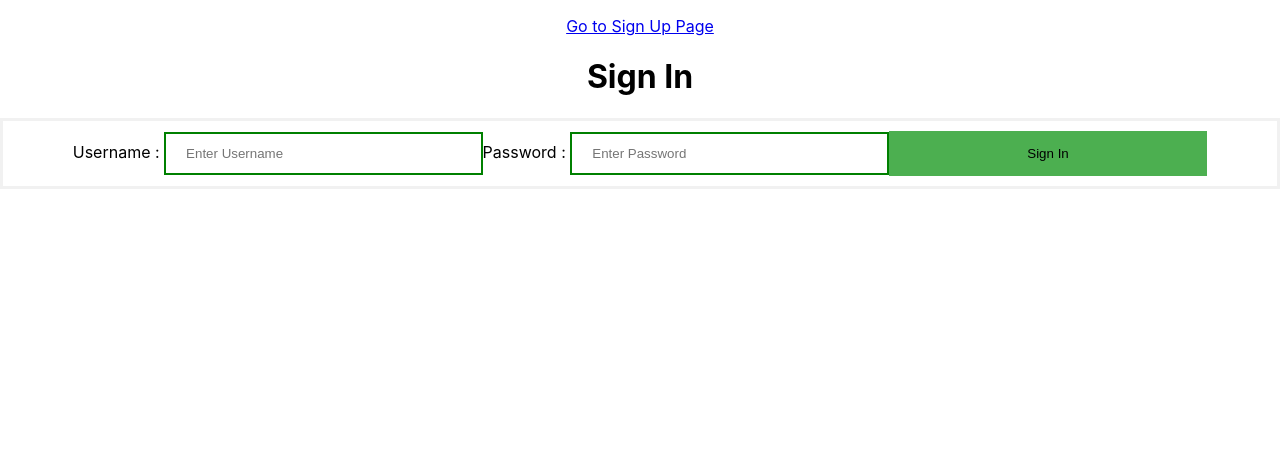
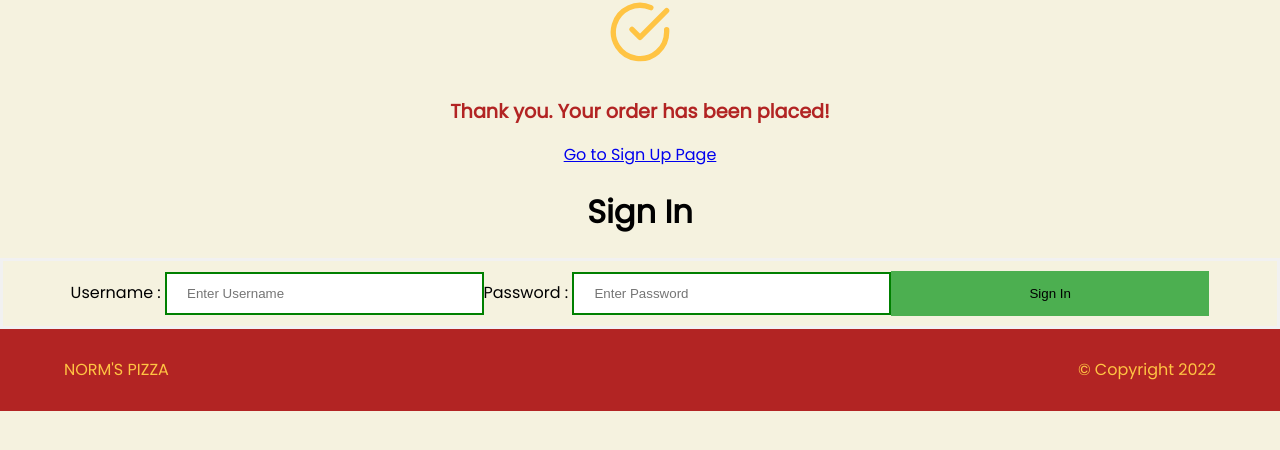
Before and after one commit to NishanthPrajith/CSC322_Final_Project, a React (Create React App) app: page /signIn in a window 1280 px wide. Shown: the top 450 px of the page. Built offline with nearby package versions, Linux system fonts and the light colour scheme; no server answers.

Commit message:
added some comps

```diff
--- a/package.json
+++ b/package.json
@@ -9,6 +9,7 @@
     "firebase": "^9.6.2",
     "react": "^17.0.2",
     "react-dom": "^17.0.2",
+    "react-icons": "^4.3.1",
     "react-router-dom": "^6.2.1",
     "react-scripts": "5.0.0",
     "web-vitals": "^2.1.3"
--- a/src/App.js
+++ b/src/App.js
@@ -11,15 +11,20 @@ import { AuthProvider } from "./contexts/Authcontext"
 import SignUp from './SignUpComps/signUp';
 import SignIn from './SignInComps/signIn';
 
+import Footer from './recycleComps/footer';
+import FinalPage from './checkoutComps/finalPage';
+
 function App() {
   return (
     <div className="App">
+      <FinalPage />
       <AuthProvider>
         <Routes>
           <Route exact path="/" element={<SignUp />} />
           <Route exact path="/signIn" element={<SignIn />} />
         </Routes>
       </AuthProvider>
+      <Footer></Footer>
     </div>
   );
 }
--- a/src/SignInComps/signIn.css
+++ b/src/SignInComps/signIn.css
@@ -1,6 +1,3 @@
-
-
-
 .SignIn button {
     background-color: #4CAF50;
     width: 25%;
--- /dev/null
+++ b/src/checkoutComps/finalPage.css
@@ -0,0 +1,11 @@
+
+.finalPage h1 {
+    color: var(--red);
+    font-size: 1.2rem;
+}
+
+.finalPageCheck {
+    font-size: 4rem;
+    padding-bottom: 1%;
+    color: var(--yellow);
+}
--- /dev/null
+++ b/src/checkoutComps/finalPage.js
@@ -0,0 +1,11 @@
+import {FiCheckCircle} from "react-icons/fi";
+import './finalPage.css';
+
+export default function FinalPage() {
+    return (
+        <div className = "finalPage">
+            <FiCheckCircle className = "finalPageCheck" />
+            <h1>Thank you. Your order has been placed!</h1>
+        </div>
+    )
+}
--- a/src/index.css
+++ b/src/index.css
@@ -1,13 +1,22 @@
+@import url('https://fonts.googleapis.com/css2?family=Poppins&display=swap');
+
 body {
   margin: 0;
-  font-family: -apple-system, BlinkMacSystemFont, 'Segoe UI', 'Roboto', 'Oxygen',
-    'Ubuntu', 'Cantarell', 'Fira Sans', 'Droid Sans', 'Helvetica Neue',
-    sans-serif;
+  font-family: 'Poppins', sans-serif;
   -webkit-font-smoothing: antialiased;
   -moz-osx-font-smoothing: grayscale;
+  background-color: var(--beige);
 }
 
 code {
   font-family: source-code-pro, Menlo, Monaco, Consolas, 'Courier New',
     monospace;
 }
+
+:root {
+  --red: #B22423;
+  --beige: #F5F2DF;
+  --white: #fff;
+  --black: #35312C;
+  --yellow: #FFC443;
+}
--- /dev/null
+++ b/src/recycleComps/footer.css
@@ -0,0 +1,20 @@
+
+footer {
+    width: 90%;
+    padding: 1% 5%;
+    display: grid;
+    grid-template-columns: 1fr 1fr;
+    background-color: var(--red);
+}
+
+footer p {
+    color: var(--yellow);
+}
+
+footer p:nth-child(1) {
+    text-align: left;
+}
+
+footer p:nth-child(2) {
+    text-align: right;
+}
--- /dev/null
+++ b/src/recycleComps/footer.js
@@ -0,0 +1,10 @@
+import './footer.css'
+
+export default function Footer() {
+    return (
+        <footer>
+            <p>NORM'S PIZZA</p>
+            <p>&copy; Copyright 2022</p>
+        </footer>
+    )
+}
```
Also changed, not shown: src/recycleComps/navbar.js (added, +9 -0 lines), 1 other file (tests, documents, lock files or other folders).
